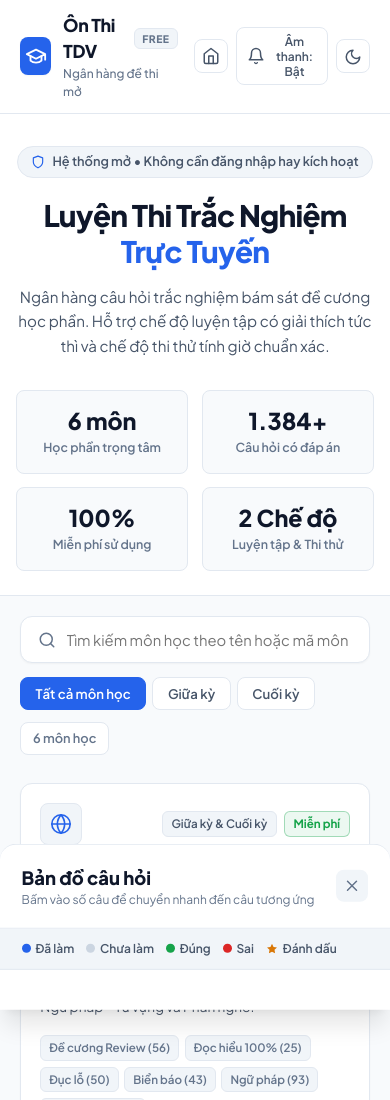
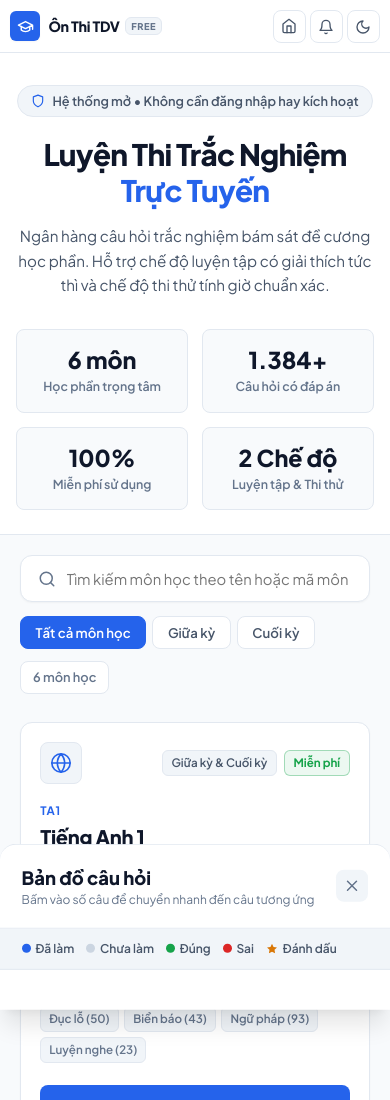
Before and after one commit to KimiZK-Dev/on-thi-tdv-free, a website: page index.html in a window 390 px wide. Shown: the top 1100 px of the page. Drawn offline with Linux system fonts and the light colour scheme.

Commit message:
fix: toi uu UI header tren mobile (icon buttons dong nhat, an label va subtitle)

```diff
--- a/index.html
+++ b/index.html
@@ -41,24 +41,24 @@
         </div>
       </div>
 
-      <nav class="header-actions">
-        <button type="button" class="btn-header-link" id="btn-header-home" title="Về trang chủ">
+      <nav class="header-actions" aria-label="Điều hướng và cài đặt">
+        <button type="button" class="btn-header-link" id="btn-header-home" title="Về trang chủ" aria-label="Về trang chủ">
           <svg class="ui-icon" viewBox="0 0 24 24" fill="none" stroke="currentColor" stroke-width="2" stroke-linecap="round" stroke-linejoin="round">
             <path d="m3 9 9-7 9 7v11a2 2 0 0 1-2 2H5a2 2 0 0 1-2-2z"></path>
             <polyline points="9 22 9 12 15 12 15 22"></polyline>
           </svg>
           <span class="label">Trang chủ</span>
         </button>
-        <button type="button" class="btn-header-control" id="btn-sound-toggle" title="Bật/Tắt âm thanh phản hồi">
+        <button type="button" class="btn-header-control" id="btn-sound-toggle" title="Bật/Tắt âm thanh phản hồi" aria-label="Bật/Tắt âm thanh">
           <span class="btn-icon" id="sound-icon-slot">
             <svg class="ui-icon" viewBox="0 0 24 24" fill="none" stroke="currentColor" stroke-width="2" stroke-linecap="round" stroke-linejoin="round">
               <path d="M6 8a6 6 0 0 1 12 0c0 7 3 9 3 9H3s3-2 3-9"></path>
               <path d="M10.3 21a1.94 1.94 0 0 0 3.4 0"></path>
             </svg>
           </span>
-          <span id="sound-toggle-text">Âm thanh</span>
+          <span class="label" id="sound-toggle-text">Âm thanh</span>
         </button>
-        <button type="button" class="btn-theme-toggle" id="btn-theme-toggle" title="Chuyển chế độ sáng/tối">
+        <button type="button" class="btn-theme-toggle" id="btn-theme-toggle" title="Chuyển chế độ sáng/tối" aria-label="Chuyển chế độ sáng/tối">
           <span class="theme-icon" id="theme-icon-slot">
             <svg class="ui-icon" viewBox="0 0 24 24" fill="none" stroke="currentColor" stroke-width="2" stroke-linecap="round" stroke-linejoin="round">
               <circle cx="12" cy="12" r="4"></circle>
@@ -72,7 +72,7 @@
               <path d="m19.07 4.93-1.41 1.41"></path>
             </svg>
           </span>
-          <span class="theme-text">Giao diện</span>
+          <span class="label theme-text">Giao diện</span>
         </button>
       </nav>
     </div>
--- a/style.css
+++ b/style.css
@@ -2107,22 +2107,99 @@ a {
     grid-template-columns: 1fr;
   }
 
+  /* Header Mobile Optimization */
+  .header-container {
+    padding: 0.5rem 0.85rem;
+    min-height: 52px;
+    gap: 0.5rem;
+  }
+
+  .brand-container {
+    gap: 0.5rem;
+    min-width: 0;
+  }
+
+  .brand-logo-icon {
+    width: 32px;
+    height: 32px;
+    border-radius: var(--radius-sm);
+    flex-shrink: 0;
+  }
+
+  .brand-logo-icon svg {
+    width: 18px;
+    height: 18px;
+  }
+
+  .brand-text-group {
+    min-width: 0;
+  }
+
+  .brand-title {
+    gap: 0.35rem;
+  }
+
+  .brand-name {
+    font-size: 0.95rem;
+    font-weight: 800;
+    white-space: nowrap;
+    line-height: 1.2;
+  }
+
+  .brand-free-badge {
+    font-size: 0.585rem;
+    font-weight: 800;
+    padding: 0.08rem 0.32rem;
+    border-radius: var(--radius-sm);
+  }
+
+  .brand-sub {
+    display: none !important; /* Hide subtitle on mobile so header stays on one clean horizontal line */
+  }
+
+  .header-actions {
+    gap: 0.35rem;
+    flex-shrink: 0;
+  }
+
+  .header-actions .label,
   .btn-header-link .label,
+  .btn-header-control #sound-toggle-text,
+  #sound-toggle-text,
   .btn-theme-toggle .theme-text {
-    display: none;
+    display: none !important;
   }
 
   .btn-header-link,
+  .btn-header-control,
   .btn-theme-toggle {
-    padding: 0.45rem;
-    width: 34px;
-    height: 34px;
+    padding: 0;
+    width: 36px;
+    height: 36px;
+    display: inline-flex;
+    align-items: center;
     justify-content: center;
-  }
-
-  .btn-header-control {
-    font-size: 0.75rem;
-    padding: 0.35rem 0.65rem;
+    border-radius: var(--radius-md);
+    background: var(--bg-surface);
+    border: 1px solid var(--border-subtle);
+    color: var(--text-secondary);
+    flex-shrink: 0;
+    -webkit-tap-highlight-color: transparent;
+  }
+
+  .btn-header-link:active,
+  .btn-header-control:active,
+  .btn-theme-toggle:active {
+    transform: scale(0.94);
+    background: var(--bg-secondary);
+  }
+
+  .btn-header-link .ui-icon,
+  .btn-header-control .ui-icon,
+  .btn-theme-toggle .ui-icon {
+    width: 18px;
+    height: 18px;
+    margin: 0;
   }
 
   .quiz-view-container {
@@ -2171,6 +2248,43 @@ a {
 }
 
 @media (max-width: 480px) {
+  .header-container {
+    padding: 0.4rem 0.65rem;
+    gap: 0.35rem;
+  }
+
+  .brand-logo-icon {
+    width: 30px;
+    height: 30px;
+  }
+
+  .brand-logo-icon svg {
+    width: 17px;
+    height: 17px;
+  }
+
+  .brand-name {
+    font-size: 0.885rem;
+  }
+
+  .header-actions {
+    gap: 0.25rem;
+  }
+
+  .btn-header-link,
+  .btn-header-control,
+  .btn-theme-toggle {
+    width: 33px;
+    height: 33px;
+  }
+
+  .btn-header-link .ui-icon,
+  .btn-header-control .ui-icon,
+  .btn-theme-toggle .ui-icon {
+    width: 16px;
+    height: 16px;
+  }
+
   .hero-section {
     padding: 2rem 1rem 1.5rem;
   }
@@ -2219,3 +2333,9 @@ a {
     gap: 0.45rem;
   }
 }
+
+@media (max-width: 340px) {
+  .btn-header-link {
+    display: none !important;
+  }
+}
```
